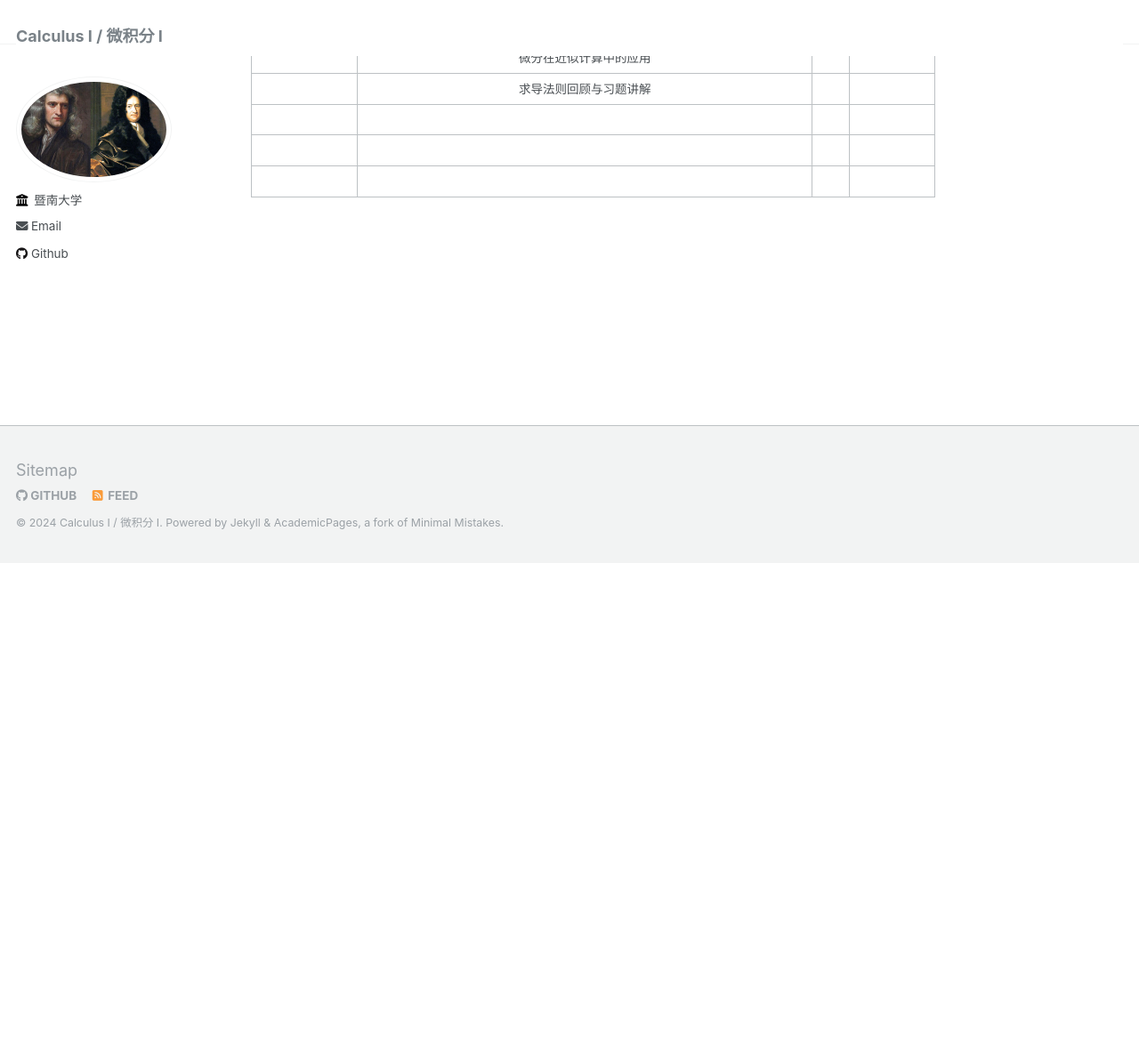
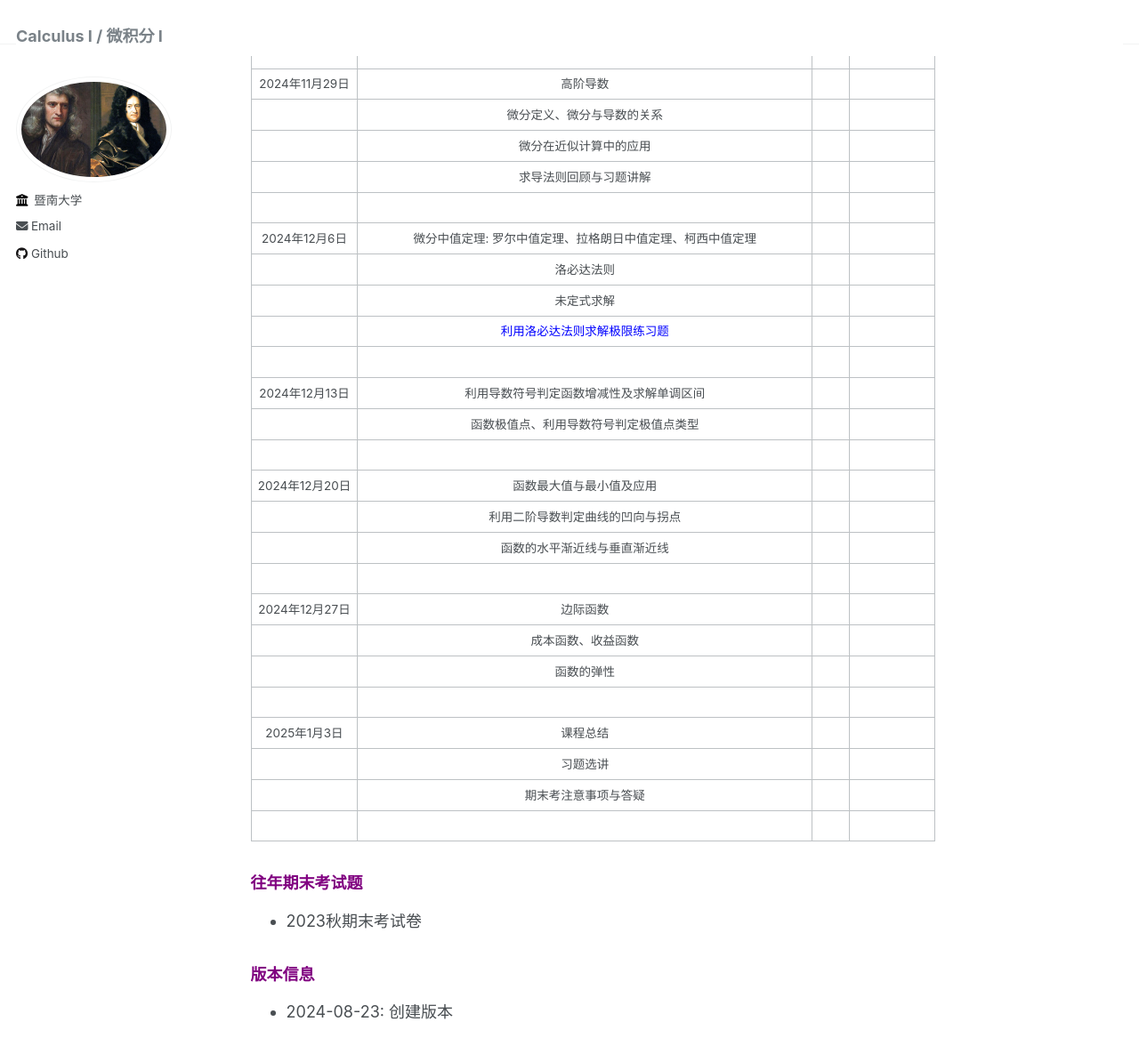
Before and after one commit to wangyuanhao/calculus_course_webpage, a Jekyll site: the page built from _pages/about.md, in a window 1280 px wide and 1400 px high, scrolled down 2731 px. Shown: the top 1185 px of the window at 89% size. Built offline with Jekyll 4.4.1, drawn with Linux system fonts in a browser that asks for light colours; before the commit the page ends 3365 px from its top, so only the background shows below that; some of the changed text lies outside the part shown.

Commit message:
Update about.md

```diff
--- a/_pages/about.md
+++ b/_pages/about.md
@@ -20,6 +20,8 @@ redirect_from:
     * 随堂测试: 1/4
     * 出勤: 1/4
 
+### <font color=purple>预备知识</font>
+
 学生应具备以下两个基本知识, 但这不是必须的, 如果之前没有了解过, 请特别留意课堂上关于这两个知识点的讲解及课后加强学习. 从经验来看, 这两个知识点是较多学生通过本门课程的“拦路虎”.
 
 * **一元一次及一元二次方程及不等式求解**
@@ -38,55 +40,83 @@ redirect_from:
 
 ### <font color=purple>教学日历</font>
 
-|      日期      |                             要点                             | 讲义 |              |
-| :------------: | :----------------------------------------------------------: | :--: | :----------: |
-| 2024年9月27日  |                           课程介绍                           |      |              |
-|                |         一元一次及一元二次不等式、平面直角坐标系回顾         |      |              |
-|                |        集合的相关概念及集合的基本运算: 交、并、补、差        |      |              |
-|                |                                                              |      |              |
-| 2024年10月4日  |                          实数与数轴                          |      | 国庆假期调休 |
-|                |            绝对值、几何意义、简单绝对值不等式求解            |      |              |
-|                | 函数概念、决定函数的两个要素: 定义域及对应法则、求解初等函数定义域 |      |              |
-|                |                                                              |      |              |
-| 2024年10月11日 |              函数奇偶性、周期性、有界性、单调性              |      |              |
-|                |     反函数概念及反函数求解、复合函数及复合函数定义域求解     |      |              |
-|                |                 常见的基本初等函数图形和性质                 |      |              |
-|                |                                                              |      |              |
-|                |             <font color=blue>第一章练习题</font>             |      |              |
-|                |                                                              |      |              |
-| 2024年10月18日 |     数列及数列极限的概念$\epsilon-N$语言、数列收敛与发散     |      |              |
-|                | 函数极限的两种情形($x\rightarrow \infty$和$x\rightarrow 0$)、函数的左右极限 |      |              |
-|                | 关于极限的定理: 利用极限<u>存在判定定理判定</u>极限是否存在、<br />利用<u>极限局部保号性</u>判定极限或函数的符号、理解<u>极限局部有界性</u>的几何意义 |      |              |
-|                |                                                              |      |              |
-| 2024年10月25日 |                无穷大量与无穷小量及两者的关系                |      |              |
-|                |                         无穷小量的阶                         |      |              |
-|                |          极限的四则运算、多项式极限及多项式分式极限          |      |              |
-|                |                                                              |      |              |
-| 2024年11月1日  |                        极限存在的准则                        |      |              |
-|                |             两个重要的极限及其在求解极限中的应用             |      |              |
-|                |                  利用等价无穷小替换求解极限                  |      |              |
-|                |                                                              |      |              |
-| 2024年11月8日  |                        函数连续性定义                        |      |              |
-|                | 函数间断点类型及判断: 可去间断点、跳跃间断点、无穷间断点和振荡间断点 |      |              |
-|                |                     闭区间连续函数的性质                     |      |              |
-|                |                   利用函数连续性求函数极限                   |      |              |
-|                |                                                              |      |              |
-|                |             <font color=blue>第二章练习题</font>             |      |              |
-|                |                                                              |      |              |
-| 2024年11月15日 |             导数概念及几何意义、利用导数定义求导             |      |              |
-|                |            左右导数与可导性、函数可导与连续的关系            |      |              |
-|                |           基本初等函数求导公式、求导的四则运算法则           |      |              |
-|                |              <font color=blue>求导练习题</font>              |      |              |
-|                |                                                              |      |              |
-| 2024年11月22日 |                         复合函数求导                         |      |              |
-|                |                    反函数求导、对数求导法                    |      |              |
-|                |                 隐函数求导与参数方程函数求导                 |      |              |
-|                |              <font color=blue>求导练习题</font>              |      |              |
-|                |                                                              |      |              |
-| 2024年11月29日 |                           高阶导数                           |      |              |
-|                |                  微分定义、微分与导数的关系                  |      |              |
-|                |                    微分在近似计算中的应用                    |      |              |
-|                |                    求导法则回顾与习题讲解                    |      |              |
-|                |                                                              |      |              |
-|                |                                                              |      |              |
-|                |                                                              |      |              |
+❗️<font color=red>**相关材料及作业与提交时间将不定时更新, 请各位同学留意通知信息.**</font>
+
+|      日期      |                             要点                             | 讲义 | <font color=red>作业</font> |
+| :------------: | :----------------------------------------------------------: | :--: | :-------------------------: |
+| 2024年9月27日  |                           课程介绍                           |      |                             |
+|                |         一元一次及一元二次不等式、平面直角坐标系回顾         |      |                             |
+|                |        集合的相关概念及集合的基本运算: 交、并、补、差        |      |                             |
+|                |                                                              |      |                             |
+| 2024年10月4日  |                          实数与数轴                          |      |        国庆假期调休         |
+|                |            绝对值、几何意义、简单绝对值不等式求解            |      |                             |
+|                | 函数概念、决定函数的两个要素: 定义域及对应法则、求解初等函数定义域 |      |                             |
+|                |                                                              |      |                             |
+| 2024年10月11日 |              函数奇偶性、周期性、有界性、单调性              |      |                             |
+|                |     反函数概念及反函数求解、复合函数及复合函数定义域求解     |      |                             |
+|                |                 常见的基本初等函数图形和性质                 |      |                             |
+|                |                                                              |      |                             |
+|                |             <font color=blue>第一章练习题</font>             |      |                             |
+|                |                                                              |      |                             |
+| 2024年10月18日 |     数列及数列极限的概念$\epsilon-N$语言、数列收敛与发散     |      |                             |
+|                | 函数极限的两种情形($x\rightarrow \infty$和$x\rightarrow 0$)、函数的左右极限 |      |                             |
+|                | 关于极限的定理: 利用极限<u>存在判定定理判定</u>极限是否存在、<br />利用<u>极限局部保号性</u>判定极限或函数的符号、理解<u>极限局部有界性</u>的几何意义 |      |                             |
+|                |                                                              |      |                             |
+| 2024年10月25日 |                无穷大量与无穷小量及两者的关系                |      |                             |
+|                |                         无穷小量的阶                         |      |                             |
+|                |          极限的四则运算、多项式极限及多项式分式极限          |      |                             |
+|                |                                                              |      |                             |
+| 2024年11月1日  |                        极限存在的准则                        |      |                             |
+|                |             两个重要的极限及其在求解极限中的应用             |      |                             |
+|                |                  利用等价无穷小替换求解极限                  |      |                             |
+|                |                                                              |      |                             |
+| 2024年11月8日  |                        函数连续性定义                        |      |                             |
+|                | 函数间断点类型及判断: 可去间断点、跳跃间断点、无穷间断点和振荡间断点 |      |                             |
+|                |                     闭区间连续函数的性质                     |      |                             |
+|                |                   利用函数连续性求函数极限                   |      |                             |
+|                |                                                              |      |                             |
+|                |             <font color=blue>第二章练习题</font>             |      |                             |
+|                |                                                              |      |                             |
+| 2024年11月15日 |             导数概念及几何意义、利用导数定义求导             |      |                             |
+|                |            左右导数与可导性、函数可导与连续的关系            |      |                             |
+|                |           基本初等函数求导公式、求导的四则运算法则           |      |                             |
+|                |              <font color=blue>求导练习题</font>              |      |                             |
+|                |                                                              |      |                             |
+| 2024年11月22日 |                         复合函数求导                         |      |                             |
+|                |                    反函数求导、对数求导法                    |      |                             |
+|                |                 隐函数求导与参数方程函数求导                 |      |                             |
+|                |              <font color=blue>求导练习题</font>              |      |                             |
+|                |                                                              |      |                             |
+| 2024年11月29日 |                           高阶导数                           |      |                             |
+|                |                  微分定义、微分与导数的关系                  |      |                             |
+|                |                    微分在近似计算中的应用                    |      |                             |
+|                |                    求导法则回顾与习题讲解                    |      |                             |
+|                |                                                              |      |                             |
+| 2024年12月6日  |  微分中值定理: 罗尔中值定理、拉格朗日中值定理、柯西中值定理  |      |                             |
+|                |                          洛必达法则                          |      |                             |
+|                |                          未定式求解                          |      |                             |
+|                |     <font color=blue>利用洛必达法则求解极限练习题</font>     |      |                             |
+|                |                                                              |      |                             |
+| 2024年12月13日 |           利用导数符号判定函数增减性及求解单调区间           |      |                             |
+|                |            函数极值点、利用导数符号判定极值点类型            |      |                             |
+|                |                                                              |      |                             |
+| 2024年12月20日 |                   函数最大值与最小值及应用                   |      |                             |
+|                |               利用二阶导数判定曲线的凹向与拐点               |      |                             |
+|                |                 函数的水平渐近线与垂直渐近线                 |      |                             |
+|                |                                                              |      |                             |
+| 2024年12月27日 |                           边际函数                           |      |                             |
+|                |                      成本函数、收益函数                      |      |                             |
+|                |                          函数的弹性                          |      |                             |
+|                |                                                              |      |                             |
+|  2025年1月3日  |                           课程总结                           |      |                             |
+|                |                           习题选讲                           |      |                             |
+|                |                     期末考注意事项与答疑                     |      |                             |
+|                |                                                              |      |                             |
+
+### <font color=purple>往年期末考试题</font>
+
+* 2023秋期末考试卷
+
+### <font color=purple>版本信息</font>
+
+* 2024-08-23: 创建版本
```
